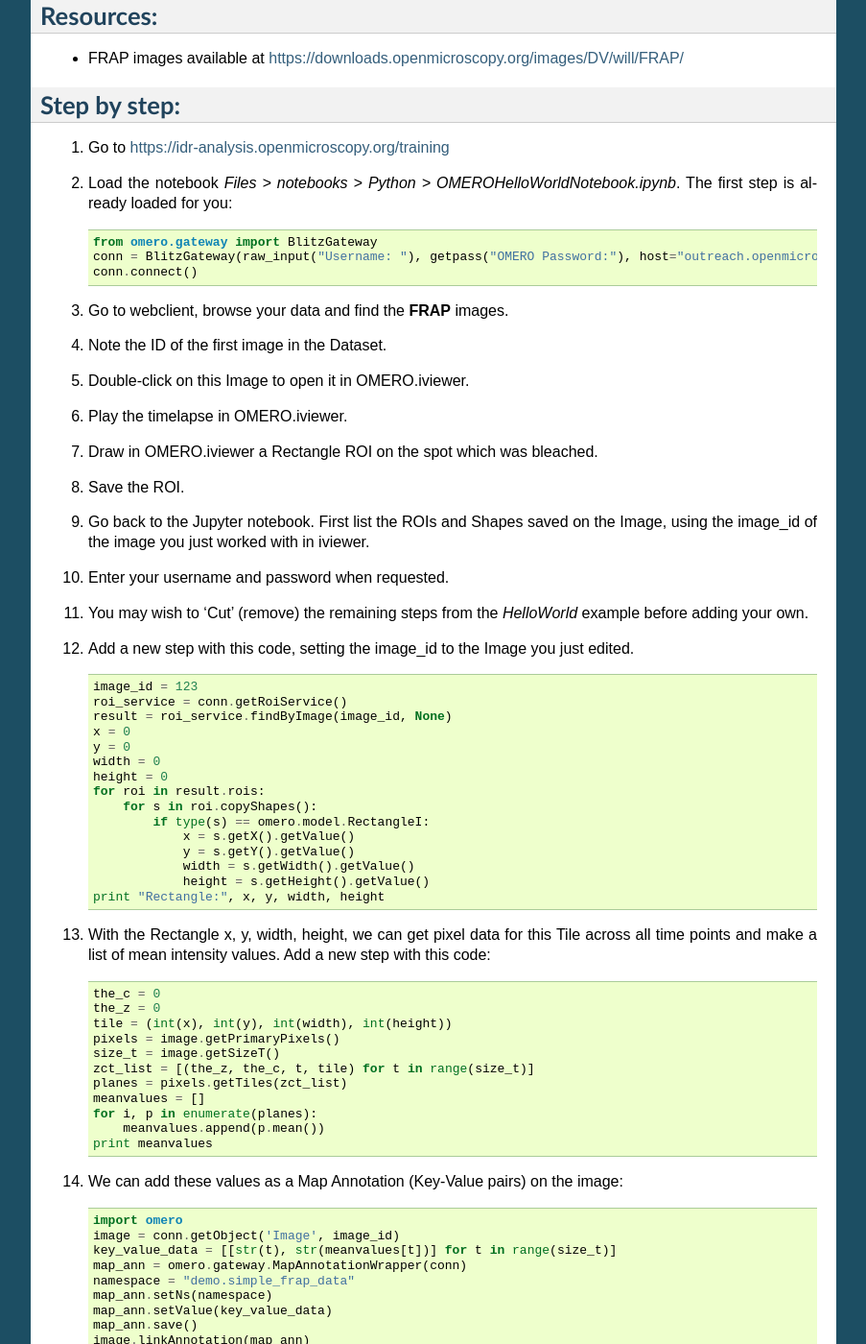
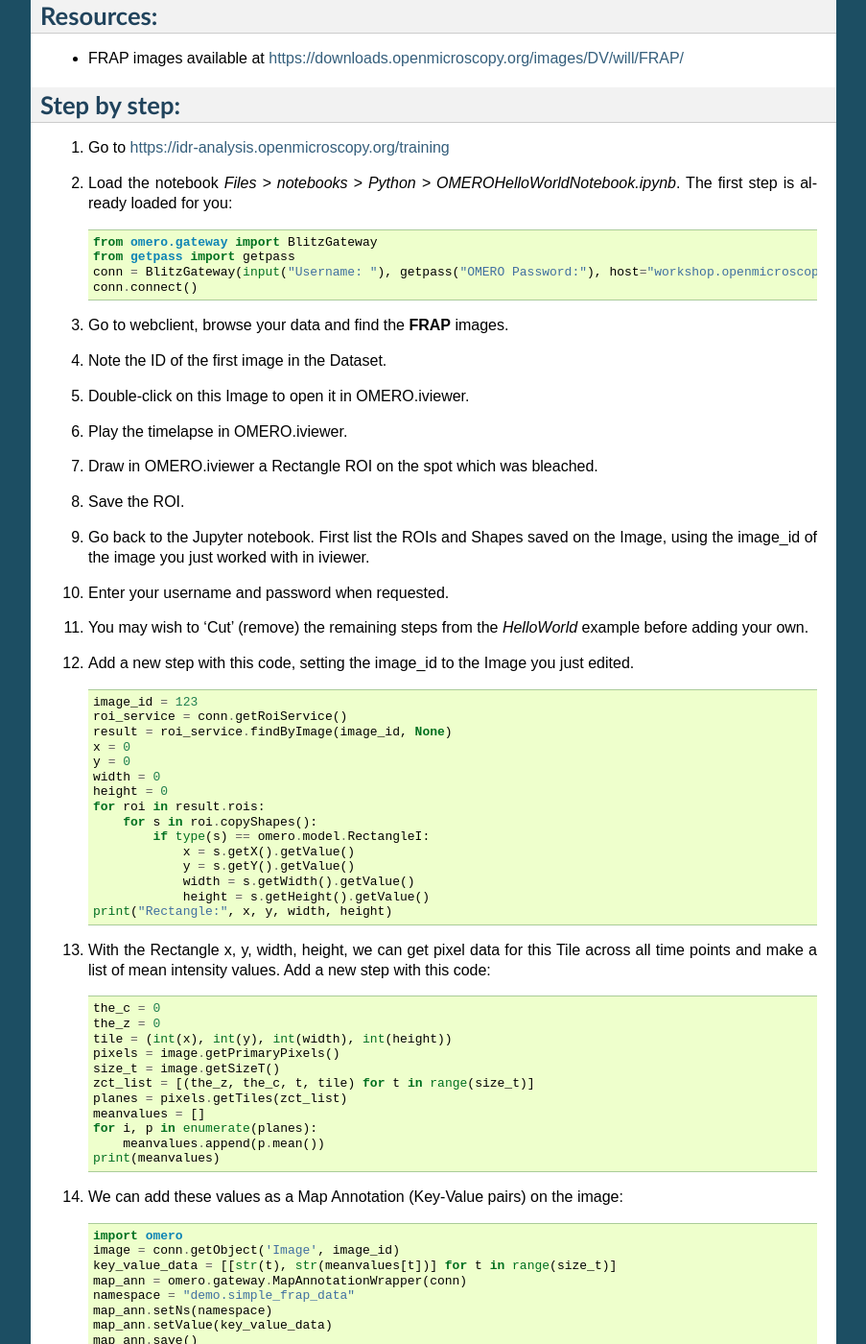
Before and after one commit to ome/omero-guide-python, a Sphinx documentation site: the page built from docs/simple-frap-example.rst, in a window 1280 px wide and 1400 px high, scrolled down 510 px. Shown: the whole window at 96% size, without its empty margins (198-1101 px from the left). Built offline with Sphinx 7.4.7, drawn with Linux system fonts in a browser that asks for light colours; some of the changed text lies outside the part shown.

Commit message:
py3 support

```diff
--- a/docs/simple-frap-example.rst
+++ b/docs/simple-frap-example.rst
@@ -42,7 +42,8 @@
     ::
 
         from omero.gateway import BlitzGateway
-        conn = BlitzGateway(raw_input("Username: "), getpass("OMERO Password:"), host="outreach.openmicroscopy.org", port=4064)
+        from getpass import getpass
+        conn = BlitzGateway(input("Username: "), getpass("OMERO Password:"), host="workshop.openmicroscopy.org", port=4064)
         conn.connect()
 
 #.  Go to webclient, browse your data and find the **FRAP** images.
@@ -83,7 +84,7 @@
                     y = s.getY().getValue()
                     width = s.getWidth().getValue()
                     height = s.getHeight().getValue()
-        print "Rectangle:", x, y, width, height
+        print("Rectangle:", x, y, width, height)
 
 #.  With the Rectangle x, y, width, height, we can get pixel data for
     this Tile across all time points and make a list of mean
@@ -101,7 +102,7 @@
         meanvalues = []
         for i, p in enumerate(planes):
             meanvalues.append(p.mean())
-        print meanvalues
+        print(meanvalues)
 
 #.  We can add these values as a Map Annotation (Key-Value pairs) on the image:
 
@@ -123,8 +124,8 @@
 
         from PIL import Image
         import matplotlib
+        from matplotlib import pyplot as plt
         matplotlib.use('Agg')
-        from matplotlib import pyplot as plt
         fig = plt.figure()
         plt.subplot(111)
         plt.plot(meanvalues)
@@ -166,7 +167,7 @@
 #.  Run the script on the image. Note in *Activities*, the ID of the
     newly created figure.
 
-#.  Open OMERO.figure, and go to *File > Open…* to open the newly
+#.  Open OMERO.figure, and go to *File > Open...* to open the newly
     created figure (named **FRAP Figure from script**).
 
     |image1|
```
